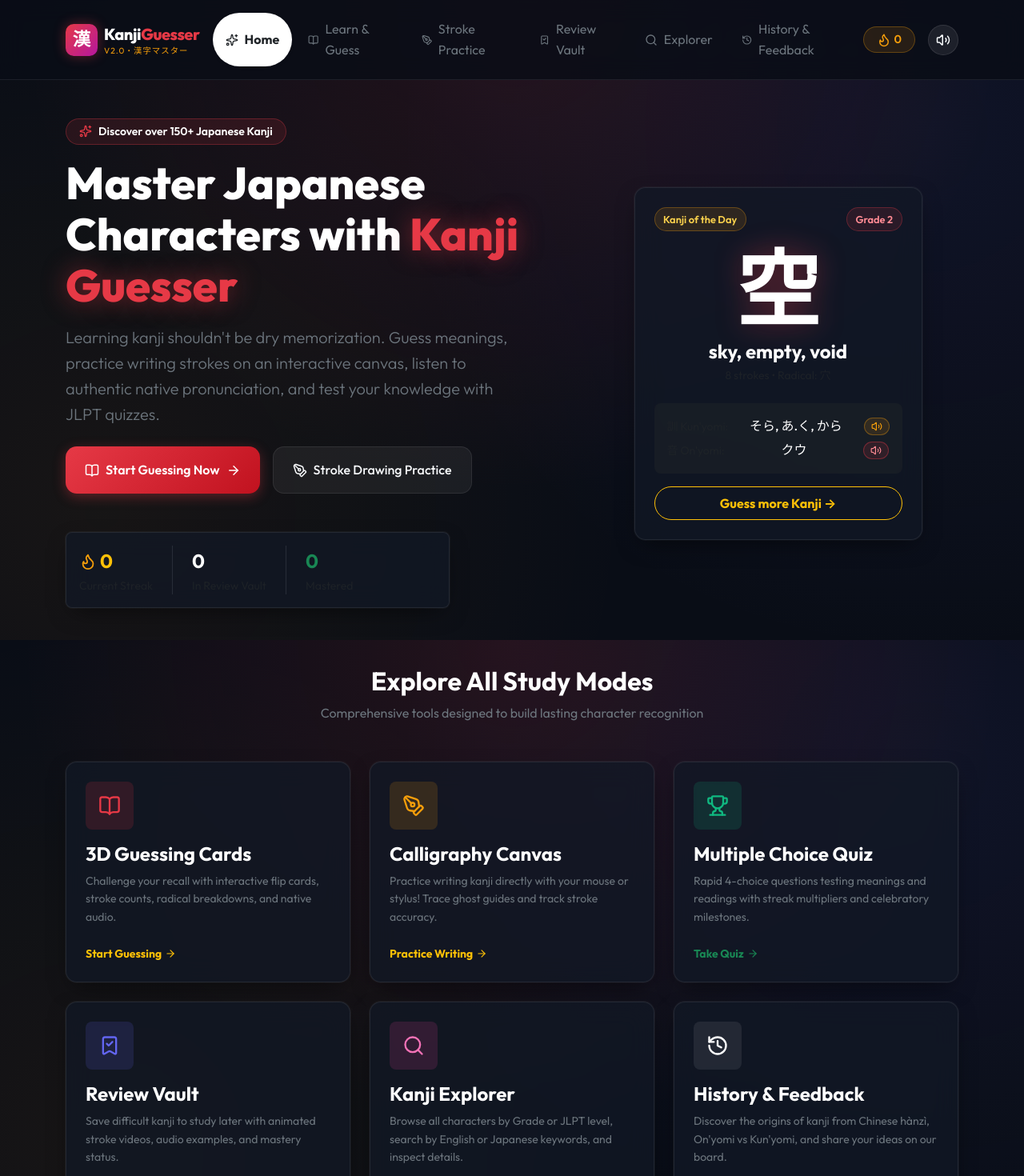
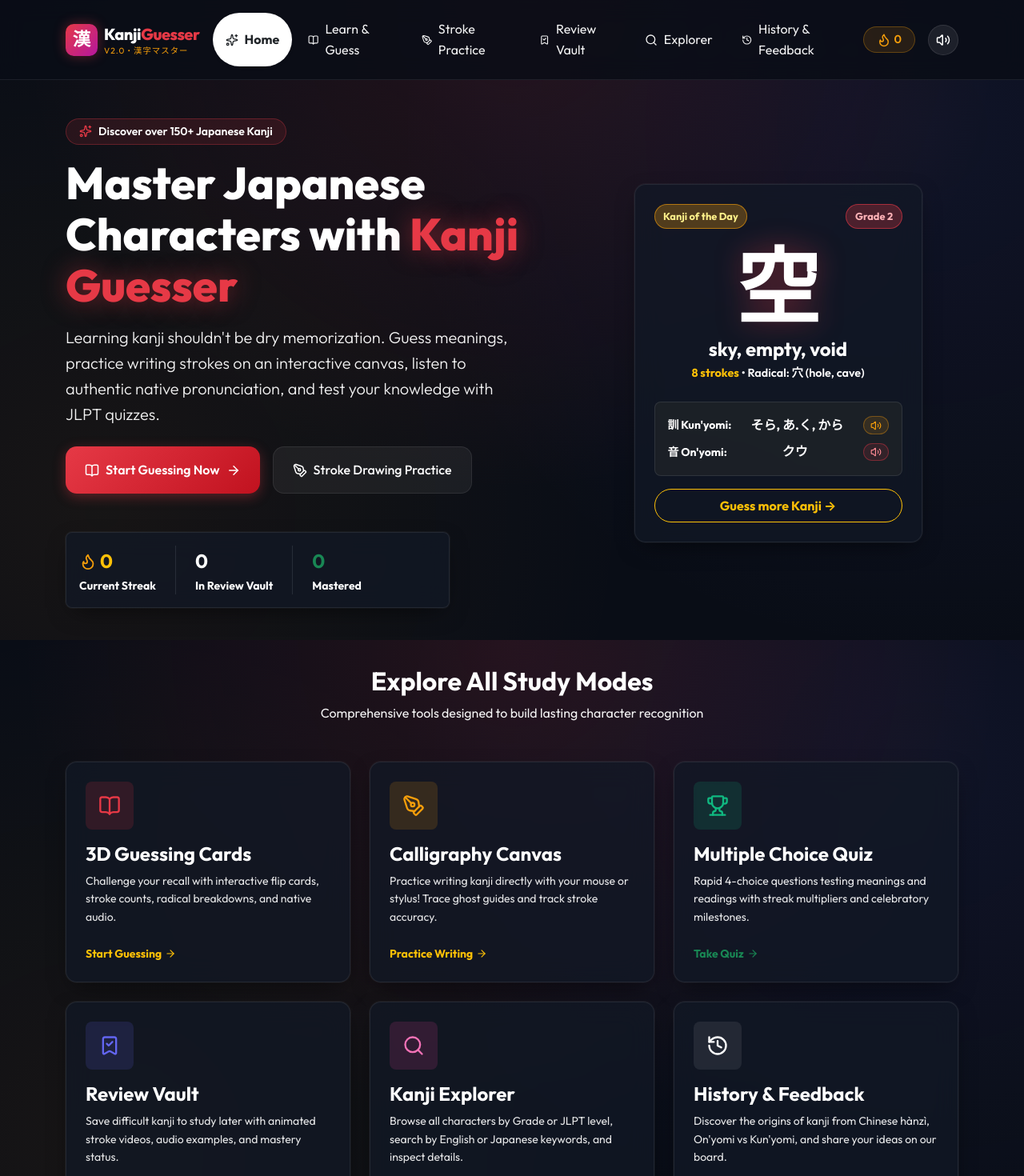
Before and after one commit to GiaxUp/kanji-guesser, a React (Vite) app: page / in a window 1280 px wide. Shown: the top 1470 px of the page at 80% size. Built offline with nearby package versions, Linux system fonts and the light colour scheme; a web font is replaced by a local one.

Commit message:
style: fix text contrast and readability across all pages, making labels, stats, badges, and readings high-contrast white

```diff
--- a/src/pages/Home.tsx
+++ b/src/pages/Home.tsx
@@ -61,15 +61,15 @@ export const Home: React.FC = () => {
                 <div className="d-flex align-items-center gap-1 text-warning fw-bold fs-4">
                   <Flame size={22} color="var(--accent-gold)" /> {streak}
                 </div>
-                <div className="small text-muted">Current Streak</div>
+                <div className="small text-white fw-bold">Current Streak</div>
               </div>
               <div className="border-start border-secondary border-opacity-25 ps-4">
                 <div className="text-white fw-bold fs-4">{savedKanji.length}</div>
-                <div className="small text-muted">In Review Vault</div>
+                <div className="small text-white fw-bold">In Review Vault</div>
               </div>
               <div className="border-start border-secondary border-opacity-25 ps-4">
                 <div className="text-success fw-bold fs-4">{masteredCount}</div>
-                <div className="small text-muted">Mastered</div>
+                <div className="small text-white fw-bold">Mastered</div>
               </div>
             </div>
           </Col>
@@ -92,20 +92,20 @@ export const Home: React.FC = () => {
                   {featuredKanji.kanji.character}
                 </h1>
                 <h4 className="fw-bold text-white mb-1">{featuredKanji.kanji.meaning.english}</h4>
-                <div className="small text-muted">
-                  {featuredKanji.kanji.strokes.count} strokes • Radical: {featuredKanji.radical?.character || featuredKanji.radical?.name.hiragana}
+                <div className="text-white fw-semibold mt-1" style={{ fontSize: "0.9rem" }}>
+                  <span className="text-warning fw-bold">{featuredKanji.kanji.strokes.count} strokes</span> • Radical: <span className="text-white fw-bold">{featuredKanji.radical?.character || featuredKanji.radical?.name.hiragana}</span> ({featuredKanji.radical?.meaning.english})
                 </div>
               </div>
 
-              <div className="p-3 rounded-3 bg-dark bg-opacity-50 text-start mb-3">
-                <div className="d-flex justify-content-between align-items-center mb-1">
-                  <span className="small text-muted">訓 Kun'yomi:</span>
-                  <span className="fw-medium text-white">{featuredKanji.kunyomi_ja}</span>
+              <div className="p-3 rounded-3 bg-dark bg-opacity-75 text-start mb-3 border border-secondary border-opacity-25">
+                <div className="d-flex justify-content-between align-items-center mb-2">
+                  <span className="text-white fw-bold small">訓 Kun'yomi:</span>
+                  <span className="fw-bold text-white fs-6">{featuredKanji.kunyomi_ja}</span>
                   <AudioButton textToSpeak={featuredKanji.kunyomi_ja} size="sm" variant="gold" />
                 </div>
                 <div className="d-flex justify-content-between align-items-center">
-                  <span className="small text-muted">音 On'yomi:</span>
-                  <span className="fw-medium text-white">{featuredKanji.onyomi_ja}</span>
+                  <span className="text-white fw-bold small">音 On'yomi:</span>
+                  <span className="fw-bold text-white fs-6">{featuredKanji.onyomi_ja}</span>
                   <AudioButton textToSpeak={featuredKanji.onyomi_ja} size="sm" variant="vermilion" />
                 </div>
               </div>
@@ -136,7 +136,7 @@ export const Home: React.FC = () => {
                       <BookOpen size={28} />
                     </div>
                     <h4 className="fw-bold text-white mb-2">3D Guessing Cards</h4>
-                    <p className="text-secondary small mb-0">
+                    <p className="text-white small mb-0" style={{ opacity: 0.9 }}>
                       Challenge your recall with interactive flip cards, stroke counts, radical breakdowns, and native audio.
                     </p>
                   </div>
@@ -158,7 +158,7 @@ export const Home: React.FC = () => {
                       <PenTool size={28} />
                     </div>
                     <h4 className="fw-bold text-white mb-2">Calligraphy Canvas</h4>
-                    <p className="text-secondary small mb-0">
+                    <p className="text-white small mb-0" style={{ opacity: 0.9 }}>
                       Practice writing kanji directly with your mouse or stylus! Trace ghost guides and track stroke accuracy.
                     </p>
                   </div>
@@ -180,7 +180,7 @@ export const Home: React.FC = () => {
                       <Trophy size={28} />
                     </div>
                     <h4 className="fw-bold text-white mb-2">Multiple Choice Quiz</h4>
-                    <p className="text-secondary small mb-0">
+                    <p className="text-white small mb-0" style={{ opacity: 0.9 }}>
                       Rapid 4-choice questions testing meanings and readings with streak multipliers and celebratory milestones.
                     </p>
                   </div>
@@ -202,7 +202,7 @@ export const Home: React.FC = () => {
                       <BookmarkCheck size={28} />
                     </div>
                     <h4 className="fw-bold text-white mb-2">Review Vault</h4>
-                    <p className="text-secondary small mb-0">
+                    <p className="text-white small mb-0" style={{ opacity: 0.9 }}>
                       Save difficult kanji to study later with animated stroke videos, audio examples, and mastery status.
                     </p>
                   </div>
@@ -224,7 +224,7 @@ export const Home: React.FC = () => {
                       <Search size={28} />
                     </div>
                     <h4 className="fw-bold text-white mb-2">Kanji Explorer</h4>
-                    <p className="text-secondary small mb-0">
+                    <p className="text-white small mb-0" style={{ opacity: 0.9 }}>
                       Browse all characters by Grade or JLPT level, search by English or Japanese keywords, and inspect details.
                     </p>
                   </div>
@@ -246,7 +246,7 @@ export const Home: React.FC = () => {
                       <HistoryIcon size={28} />
                     </div>
                     <h4 className="fw-bold text-white mb-2">History & Feedback</h4>
-                    <p className="text-secondary small mb-0">
+                    <p className="text-white small mb-0" style={{ opacity: 0.9 }}>
                       Discover the origins of kanji from Chinese hànzì, On'yomi vs Kun'yomi, and share your ideas on our board.
                     </p>
                   </div>
--- a/src/pages/Review.tsx
+++ b/src/pages/Review.tsx
@@ -49,7 +49,7 @@ export const Review: React.FC = () => {
               <span className="small text-white fw-semibold">Personal Memory Vault</span>
             </div>
             <h2 className="fw-bold text-white mb-1">Review & Master Saved Kanji</h2>
-            <p className="text-secondary small mb-0">
+            <p className="text-white small mb-0">
               Study saved characters with animated stroke videos, audio pronunciation, and vocabulary
             </p>
           </div>
@@ -57,7 +57,7 @@ export const Review: React.FC = () => {
           {savedKanji.length > 0 && (
             <div className="d-flex align-items-center gap-3 glass-panel px-4 py-2">
               <div>
-                <div className="small text-muted">Mastery Rate</div>
+                <div className="small text-white fw-bold">Mastery Rate</div>
                 <div className="text-white fw-bold fs-5">
                   {masteredCount} / {savedKanji.length}{" "}
                   <span className="text-success small fw-normal">({progressPercent}%)</span>
--- a/src/styles/index.css
+++ b/src/styles/index.css
@@ -13,9 +13,9 @@
   --accent-jade: #10b981;
   --accent-indigo: #6366f1;
 
-  --text-primary: #f8fafc;
-  --text-secondary: #94a3b8;
-  --text-muted: #64748b;
+  --text-primary: #ffffff;
+  --text-secondary: #f1f5f9;
+  --text-muted: #e2e8f0;
   --text-gold: #fbbf24;
 
   --border-subtle: rgba(255, 255, 255, 0.08);
@@ -54,6 +54,23 @@ body {
     radial-gradient(circle at 90% 20%, rgba(99, 102, 241, 0.08) 0%, transparent 50%),
     radial-gradient(circle at 10% 80%, rgba(245, 158, 11, 0.06) 0%, transparent 50%);
   background-attachment: fixed;
+}
+
+/* High-contrast readability overrides */
+.text-muted,
+small.text-muted,
+.small.text-muted {
+  color: #f1f5f9 !important;
+  opacity: 0.95;
+}
+
+.text-secondary {
+  color: #ffffff !important;
+  opacity: 0.95;
+}
+
+p, span, li, label, div {
+  color: inherit;
 }
 
 /* Japanese Kanji Typography */
@@ -222,29 +239,29 @@ body {
   gap: 0.35rem;
   padding: 0.25rem 0.65rem;
   font-size: 0.8rem;
-  font-weight: 600;
+  font-weight: 700;
   border-radius: var(--radius-full);
-  background: rgba(255, 255, 255, 0.08);
-  border: 1px solid var(--border-subtle);
-  color: var(--text-secondary);
+  background: rgba(255, 255, 255, 0.14);
+  border: 1px solid rgba(255, 255, 255, 0.25);
+  color: #ffffff;
 }
 
 .badge-tag.vermilion {
-  background: rgba(230, 57, 70, 0.12);
-  border-color: rgba(230, 57, 70, 0.3);
-  color: #ff8b94;
+  background: rgba(230, 57, 70, 0.28);
+  border-color: rgba(230, 57, 70, 0.6);
+  color: #ffb3b8;
 }
 
 .badge-tag.gold {
-  background: rgba(245, 158, 11, 0.12);
-  border-color: rgba(245, 158, 11, 0.3);
-  color: #fcd34d;
+  background: rgba(245, 158, 11, 0.28);
+  border-color: rgba(245, 158, 11, 0.6);
+  color: #fef08a;
 }
 
 .badge-tag.jade {
-  background: rgba(16, 185, 129, 0.12);
-  border-color: rgba(16, 185, 129, 0.3);
-  color: #6ee7b7;
+  background: rgba(16, 185, 129, 0.28);
+  border-color: rgba(16, 185, 129, 0.6);
+  color: #a7f3d0;
 }
 
 /* Interactive Canvas Styles */
```
Also changed, not shown: src/components/comments/FeedbackBoard.tsx (+6 -6 lines), src/components/kanji/KanjiCard.tsx (+15 -15 lines), src/components/kanji/KanjiModal.tsx (+16 -16 lines), src/components/review/ReviewCardItem.tsx (+14 -14 lines), src/pages/Dictionary.tsx (+7 -7 lines), src/pages/History.tsx (+8 -6 lines).
